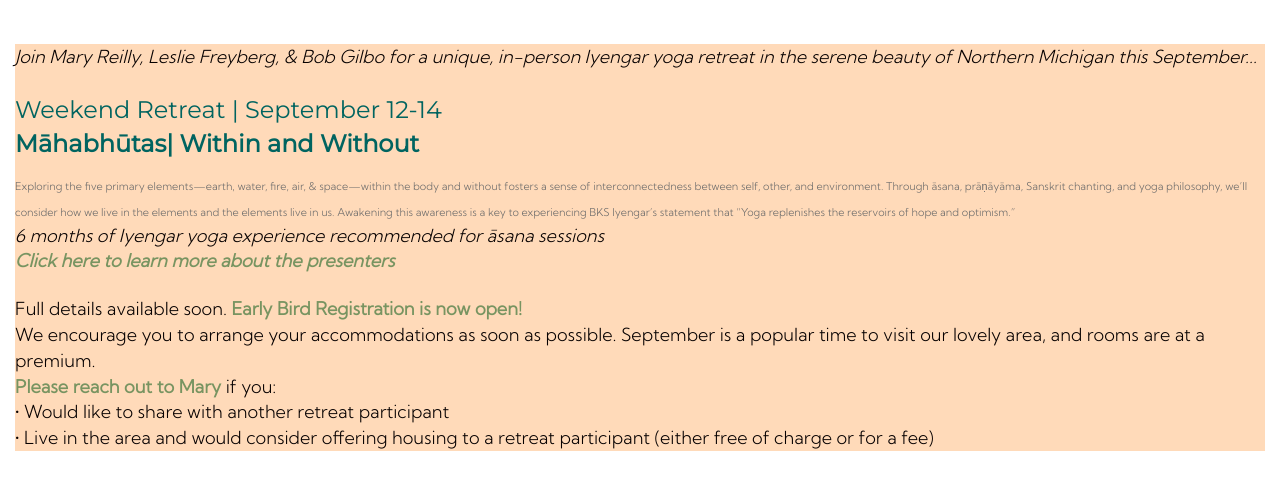
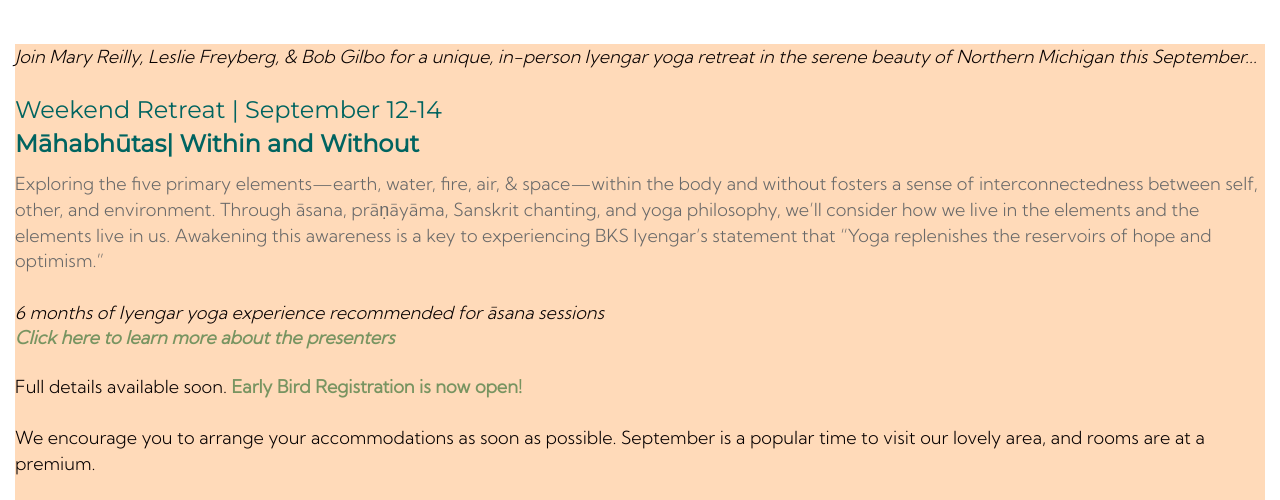
Before and after one commit to kputalik/kputalik.github.io, a plain HTML site: page workshops.htm in a window 1280 px wide. Shown: the part 281-781 px from the top of the page. Drawn offline with nearby package versions, Linux system fonts and the light colour scheme; a script that the page names is missing; a small style sheet from the web is missing.

Commit message:
Update workshops.htm

```diff
--- a/workshops.htm
+++ b/workshops.htm
@@ -170,13 +170,13 @@
 	<p>
 
 
- <span style="font-size:.6em; color: dimgray; font-weight: 300;"> Exploring the five primary elements—earth, water, fire, air, & space—within the body
+ <span style="color: dimgray; font-weight: 300;"> Exploring the five primary elements—earth, water, fire, air, & space—within the body
 	 and without fosters a sense of interconnectedness between self, other, and environment.
 	 Through āsana, prāṇāyāma, Sanskrit chanting, and yoga philosophy, we’ll consider how we live in
 	 the elements and the elements live in us. Awakening this awareness is a key
 	 to experiencing BKS Iyengar’s statement that “Yoga replenishes the reservoirs of hope and optimism.”
  </span>
-		      <br>
+		      <br><br>
 		     <i> 6 months of Iyengar yoga experience recommended for āsana sessions <br>
 		     <a href="/Assets/kosasbio.pdf"> Click here to learn more about the presenters </a>
 			     </i>
@@ -184,10 +184,10 @@
 	<p>
 		Full details available soon. <a href="https://forms.gle/k4GcroL76FXjr1bw5">Early Bird Registration is now open!
 		</a>
-		<br>
+		<br> <br>
 		We encourage you to arrange your accommodations as soon as possible.
 		September is a popular time to visit our lovely area, and rooms are at a premium.
-		<br>
+		<br><br>
 		<a href="mailto:maryreilly36@gmail.com">Please reach out to Mary </a> if you: <br>
 		&bull; Would like to share with another retreat participant <br>
 		&bull; Live in the area and would consider offering housing to a retreat participant (either free of charge or for a fee) <br>
```
